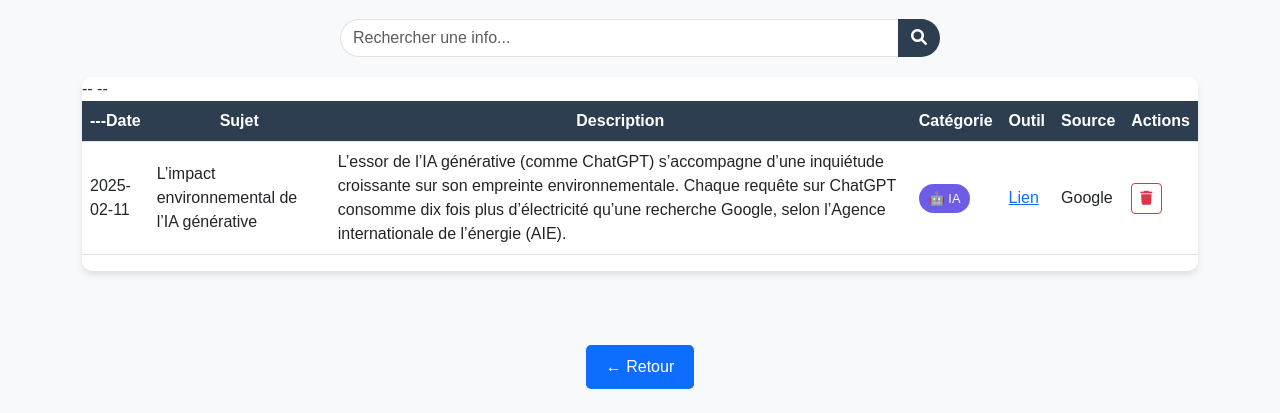
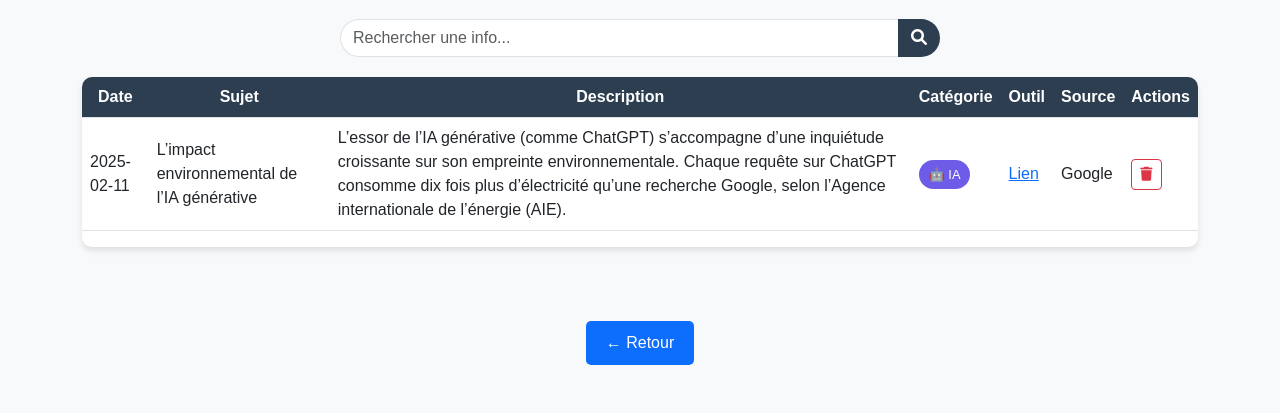
Before and after one commit to xpm-debug/Portefolio, a plain HTML site: page veille.html in a window 1280 px wide. Shown: the part 401-814 px from the top of the page. Drawn offline with nearby package versions, Linux system fonts and the light colour scheme.

Commit message:
Fix HTML formatting and restore content

```diff
--- a/veille.html
+++ b/veille.html
@@ -36,11 +36,11 @@
 
             <!-- Tableau de veille -->
             <div class="table-responsive veille-table">
-                --
-                --<table class="table table-hover">
+
+                <table class="table table-hover">
                     <thead>
                         <tr>
-                            <th>---Date</th>
+                            <th>Date</th>
                             <th>Sujet</th>
                             <th>Description</th>
                             <th>Catégorie</th>
```
